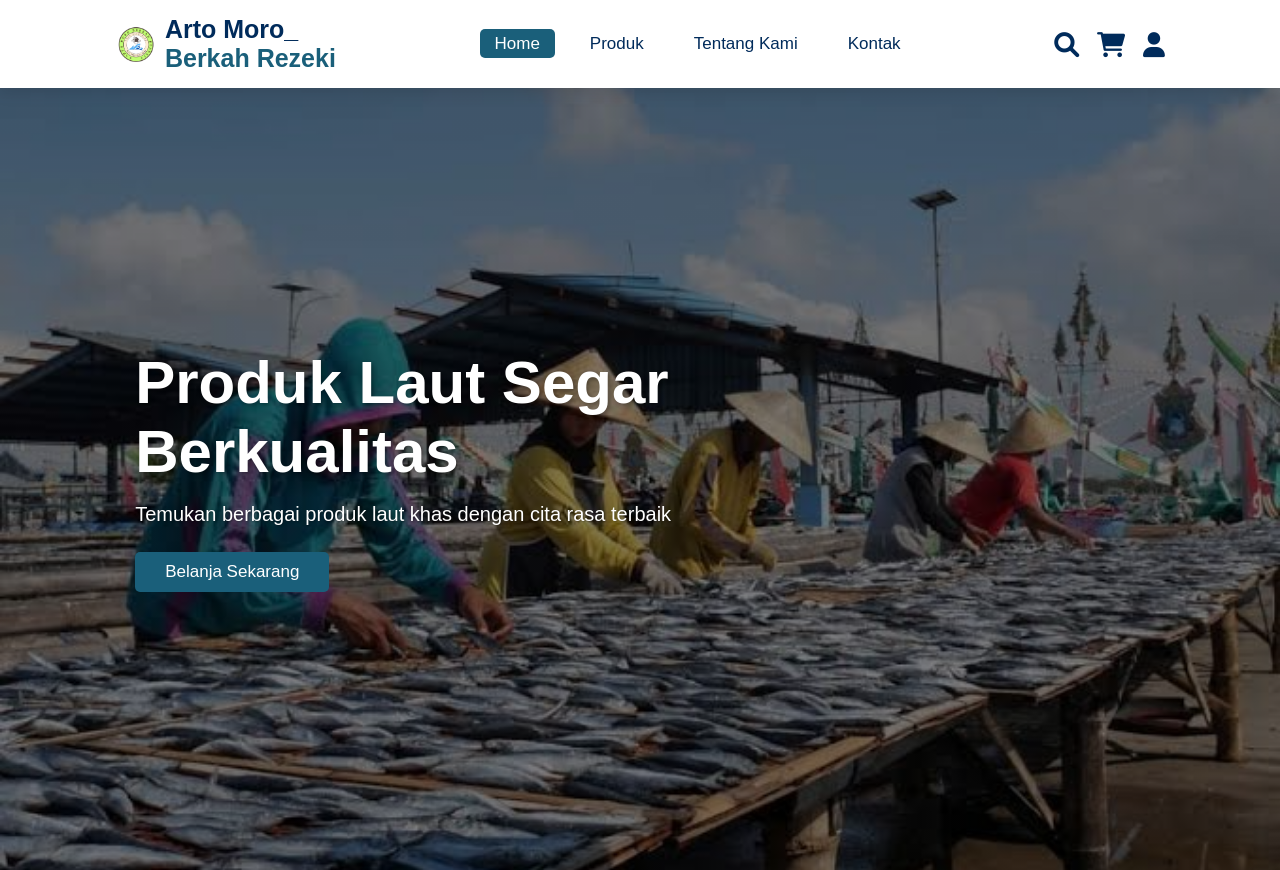
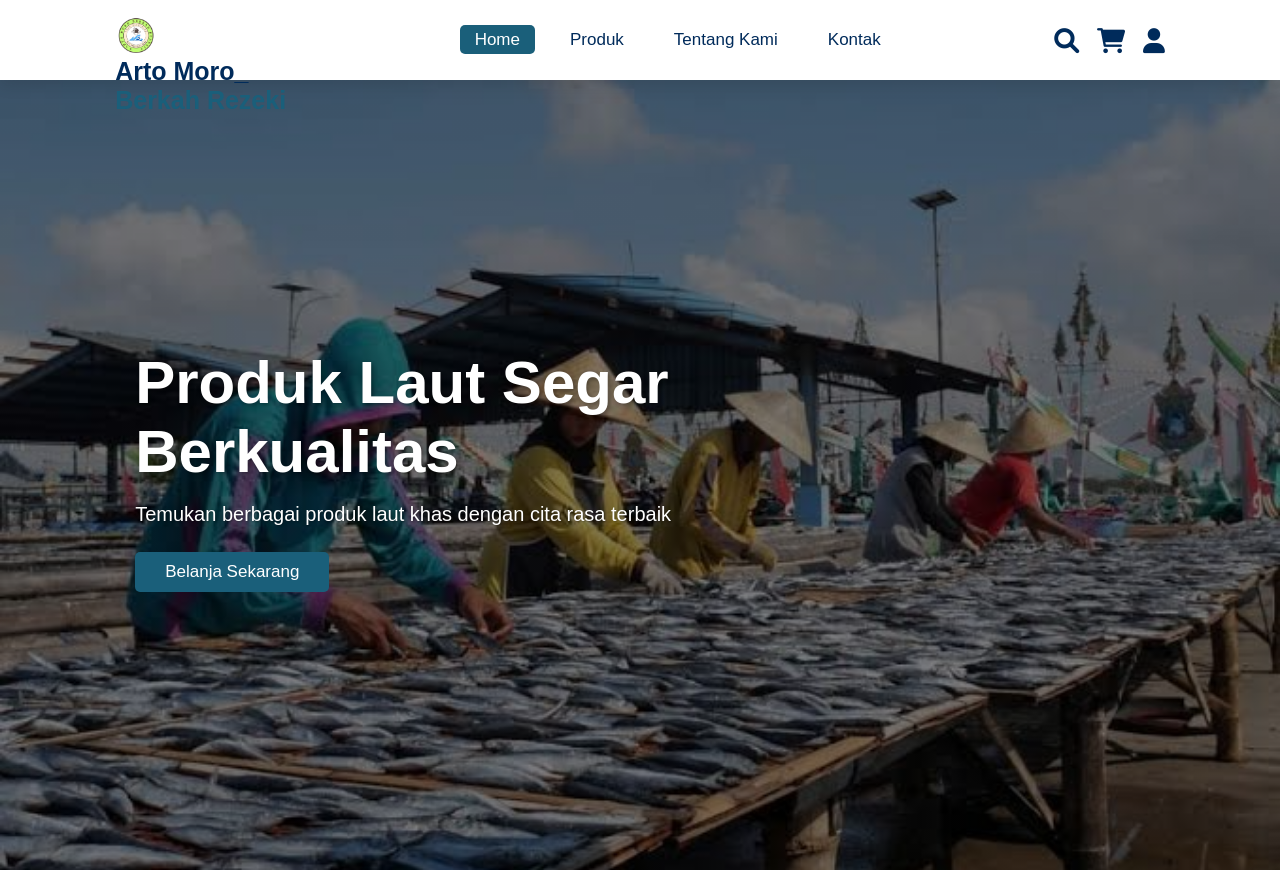
Before and after one commit to Wahyu1011/ArtoMoro_KhangMuiz, a plain HTML site: page index.html in a window 1280 px wide. Shown: the top 870 px of the page. Drawn offline with Linux system fonts and the light colour scheme.

Commit message:
Update index.html

```diff
--- a/index.html
+++ b/index.html
@@ -96,8 +96,10 @@
       }
 
       header .logo {
-        display: flex;
-        align-items: center;
+        height: 50px;
+        width: auto;
+        margin-right: 10px;
+        vertical-align: middle;
       }
 
       header .logo img {
```
